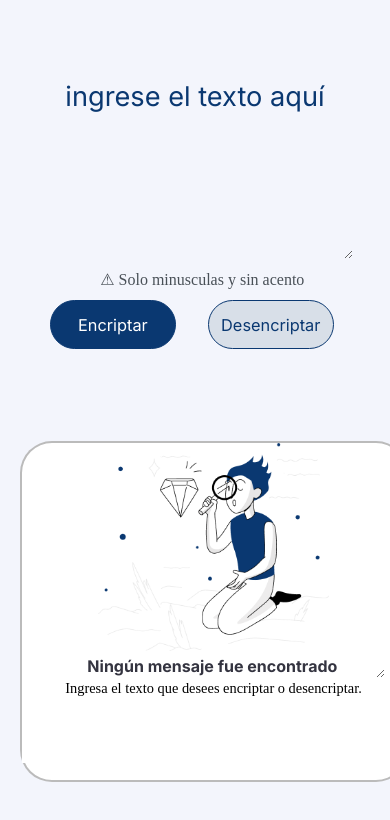
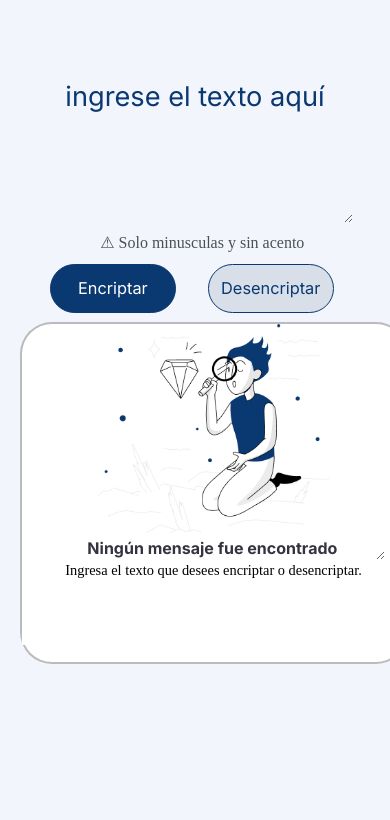
Before and after one commit to LucasAponte/Challenge_Encriptador, a plain HTML site: page index.html in a window 390 px wide. Shown: the part 82-902 px from the top of the page. After the commit the page ends 844 px from the top, so only its background shows below. Drawn offline with Linux system fonts and the light colour scheme.

Commit message:
Arreglo en el archivo Style

```diff
--- a/css/style.css
+++ b/css/style.css
@@ -189,7 +189,7 @@ body {
      width: 40%;
     }
     .home{
-        height: 100%;
+        height: 80%;
         width: 90%;
     }
 
@@ -200,7 +200,7 @@ body {
     }
     .in_flex {
         margin: 0;
-        height: 40%;
+        height: 50%;
         padding: 0;
         margin-top: 0%;
     }
```
